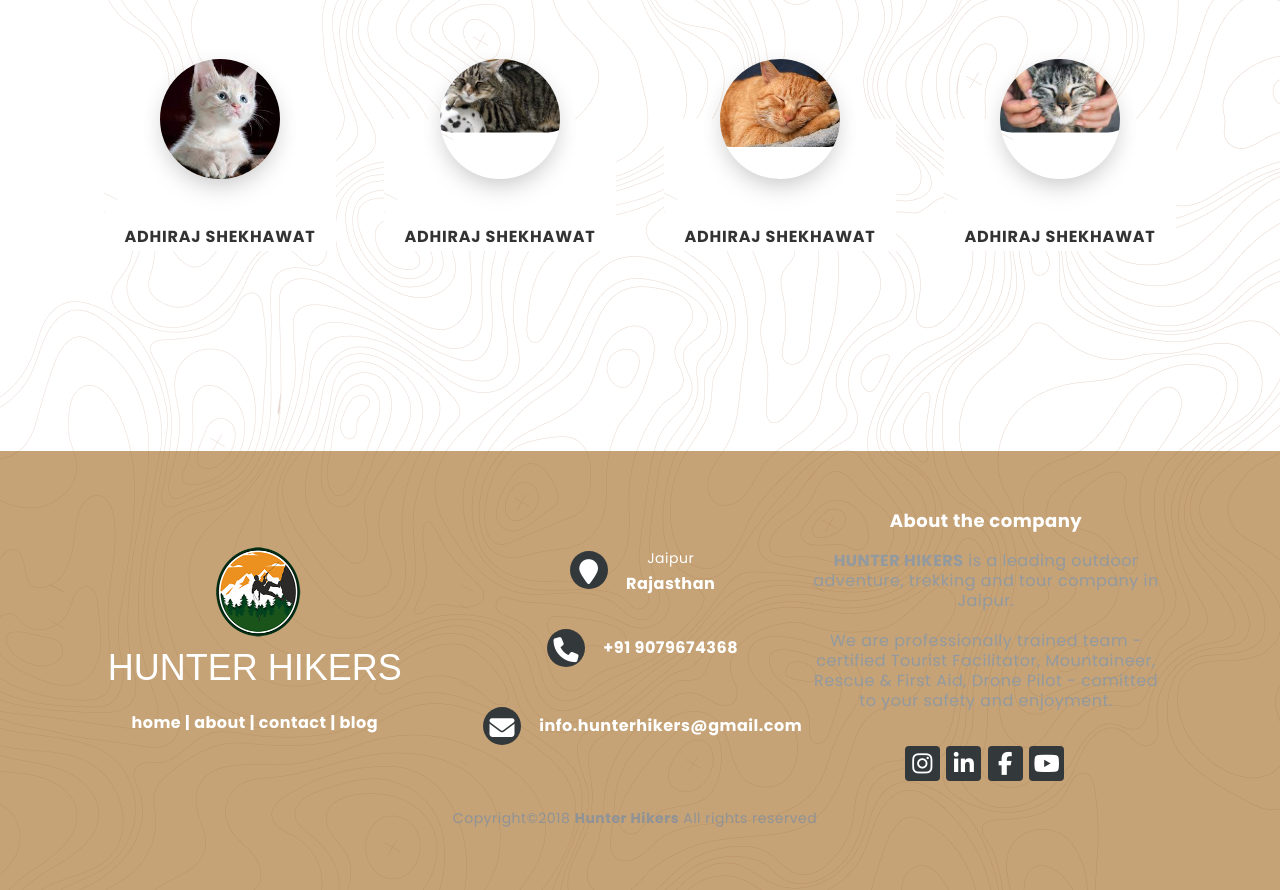
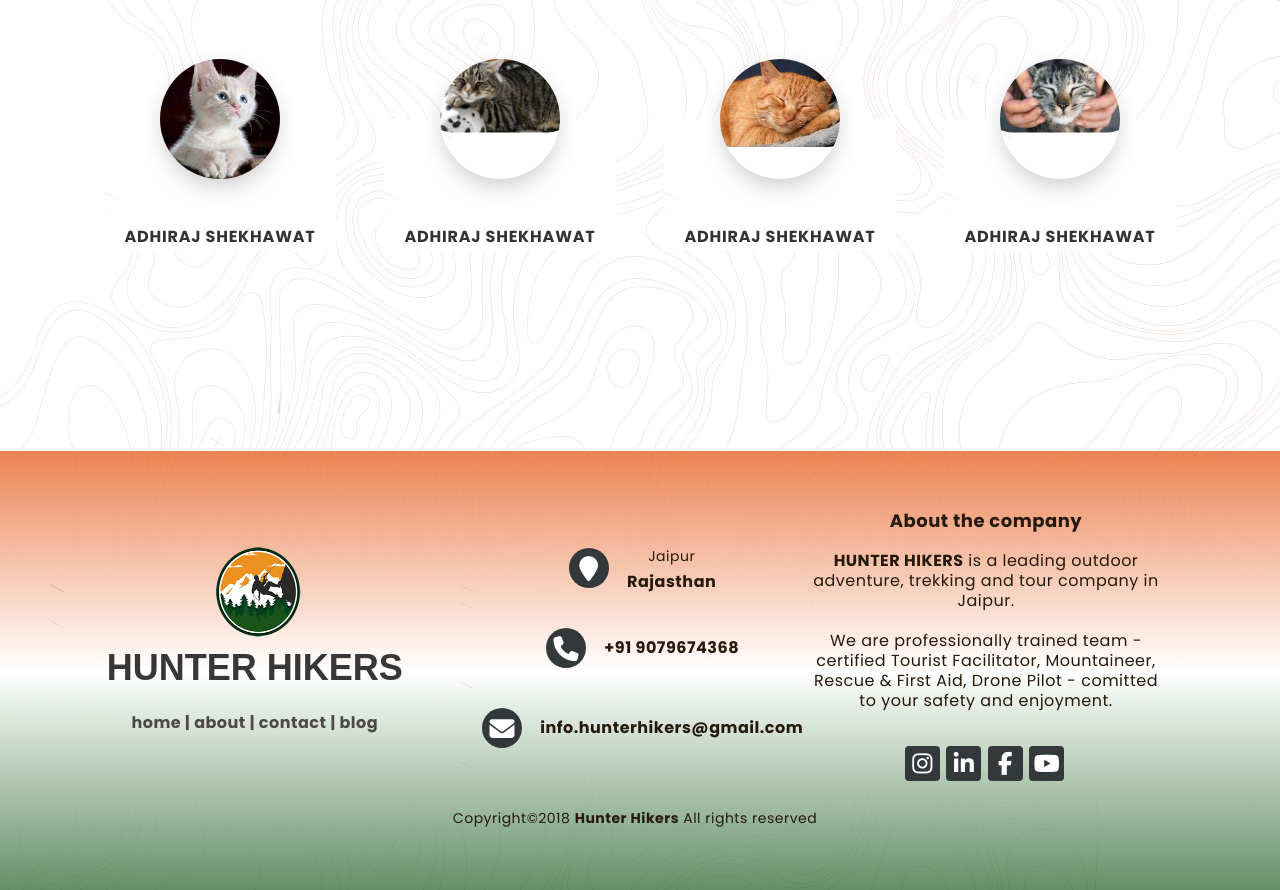
Before and after one commit to vinii-13/Webdev_1, a PHP site: page / in a window 1280 px wide. Shown: the part 4257-5147 px from the top of the page. Run offline with PHP 8.4, Linux system fonts and the light colour scheme; some libraries are stand-ins or nearby versions.

Commit message:
footer edits

```diff
--- a/index.html
+++ b/index.html
@@ -289,7 +289,7 @@
         <div class="footer-row">
             <div class="footer-left">
                 <img class="footer-logo" src="images/logo.png" alt="">
-                <h3>HUNTER HIKERS</h3>
+                <h3 style="font-weight: 700;">HUNTER HIKERS</h3>
                 <p class="footer-links">
                     <a href="#home">home</a>
                     |
--- a/style.css
+++ b/style.css
@@ -570,6 +570,7 @@ img {
 
 /*...............................ABOUT-US......................................................................*/
 .About-Us{
+
   margin-top: 5%;
 }
 .a1 {
@@ -590,7 +591,6 @@ font-weight: 600;
   margin-top: 2px;
   width: 100%;
   display: flex;
-  justify-content: space-between;
   flex-wrap: wrap;
 
   /* responsive behaviour */
@@ -766,7 +766,9 @@ footer {
   box-sizing: border-box;
   padding: 50px 100px;
   margin: 0;
-  background: rgba(157, 100, 26, 0.593);
+  background: linear-gradient(#e75f20c4, #fff, #125616a7);
+  /*
+  background: rgba(157, 100, 26, 0.593); */
   display: flex;
   justify-content: space-between;
   flex-wrap: wrap;
@@ -804,13 +806,13 @@ flex-direction: column;
   width: 35%;
 }
 .footer-distributed h3 {
-  color: #fff;
+  color: #373737;
   font: normal 36px "Arial", cursive;
   margin: 0;
   text-align: center;
 }
 .footer-links {
-  color: #fff;
+  color: #4e4949;
   margin: 20px 0 12px;
 }
 .footer-links a {
@@ -820,7 +822,7 @@ flex-direction: column;
   color: inherit;
 }
 .footer-company-name {
-  color: #8f9296;
+  color: #26190d;
   font-size: 14px;
   font-weight: normal;
   padding-top: 20px;
@@ -833,8 +835,8 @@ flex-direction: column;
   background-color: #33383b;
   color: #fff;
   font-size: 25px;
-  width: 38px;
-  height: 38px;
+  width: 40px;
+  height: 40px;
   border-radius: 50%;
   text-align: center;
   line-height: 42px;
@@ -847,7 +849,7 @@ flex-direction: column;
 }
 .footer-center p {
   display: inline-block;
-  color: #fff;
+  color: #26190d;
   vertical-align: middle;
   margin: 0;
 }
@@ -857,23 +859,19 @@ flex-direction: column;
   font-size: 14px;
   line-height: 2;
 }
-.footer-center p a {
-  color: #e0ac1a;
-  text-decoration: none;
-}
 .footer-right {
   width: 30%;
 }
 .footer-company-about {
   line-height: 20px;
-  color: #92999f;
+  color: #26190d;
   font-family: 13px;
   font-weight: normal;
   margin: 0;
 }
 .footer-company-about span {
   display: block;
-  color: #fff;
+  color: #26190d;
   font-size: 18px;
   font-weight: bold;
   margin-bottom: 20px;
@@ -895,11 +893,19 @@ flex-direction: column;
   margin-right: 3px;
   margin-bottom: 5px;
 }
-.footer-icons i:hover {
-  background-color: #f44336;
-}
+.fa-instagram:hover {
+  background: radial-gradient(circle at 30% 107%, #fdf497 0%, #fdf497 5%, #fd5949 45%, #d6249f 60%, #285AEB 90%);}
 .footer-links a:hover {
   color: #f44336;
+}
+.fa-linkedin:hover {
+  background: #0077B5;
+}
+.fa-facebook:hover {
+  background: #1c6085;
+}
+.fa-youtube:hover {
+  background:#d3263a;
 }
 .footer-logo {
   height: 90px;
```
